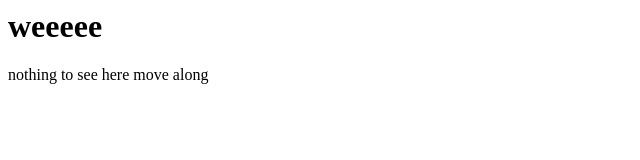
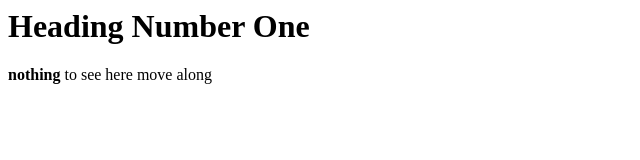
Before and after one commit to rbrtgh/testwebsite, a plain HTML site: page index.html in a window 1280 px wide. Shown: the whole page, without its empty margins (0-640 px from the left). Drawn offline with Linux system fonts and the light colour scheme.

Commit message:
changed heading in index.html

```diff
--- a/index.html
+++ b/index.html
@@ -3,8 +3,8 @@
     <title> homepage </title>
   </head>
   <body>
-    <h1> weeeee </h1>
-    <p> nothing to see here move along </p>
+    <h1>Heading Number One</h1>
+    <p> <strong>nothing</strong> to see here move along </p>
 
   </body>
 </html>
```
